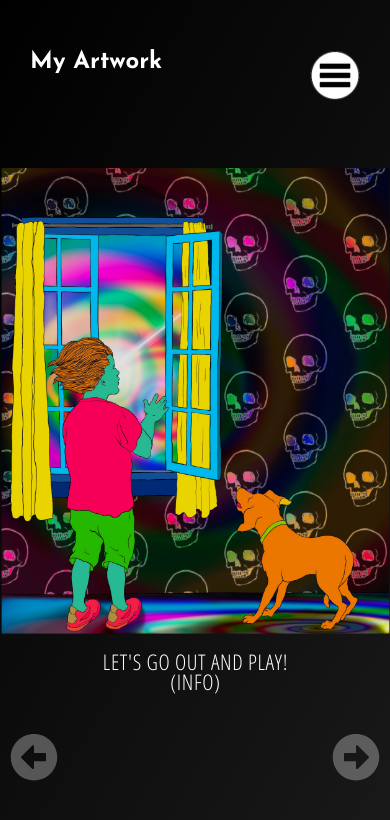
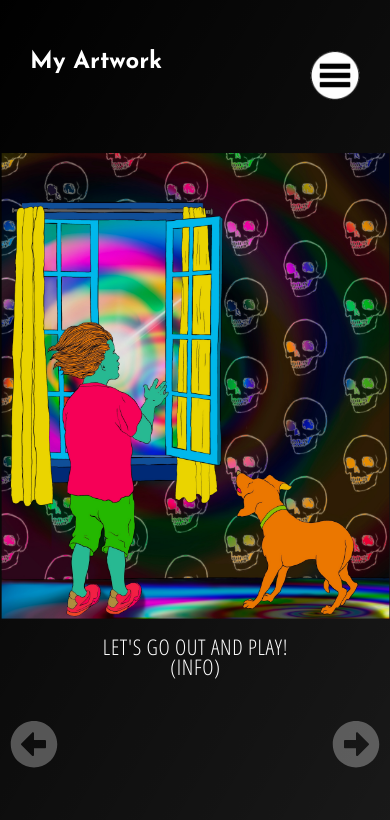
Before and after one commit to JohnnyMohawk/jna-dev-portfolio, a React (Create React App) app: page /my-art in a window 390 px wide. Shown: the top 820 px of the page. Built offline with nearby package versions, Linux system fonts and the light colour scheme.

Commit message:
change image top margin on gallery pages

```diff
--- a/src/index.css
+++ b/src/index.css
@@ -890,7 +890,7 @@ button:active {
   }
 
   .slider {
-    margin-top: 0px;
+    margin-top: -30px;
   }
 
 }
```
